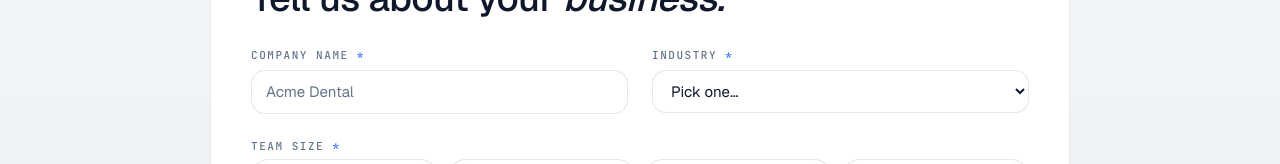
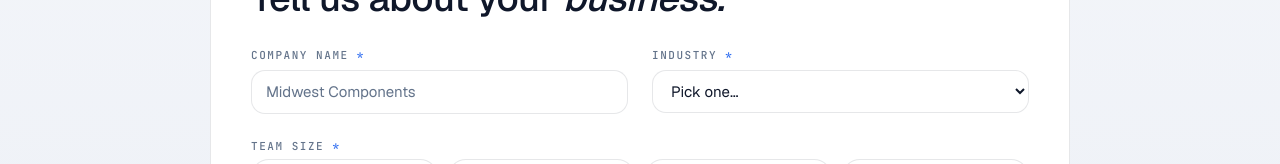
Before and after one commit to doyledettro-maker/firmcraft-site, a Next.js app: page /onboard in a window 1280 px wide. Shown: the part 634-798 px from the top of the page. Built offline with nearby package versions, Linux system fonts and the light colour scheme.

Commit message:
Soften Firmcraft customer scale qualifier

```diff
--- a/src/app/onboard/OnboardForm.tsx
+++ b/src/app/onboard/OnboardForm.tsx
@@ -663,7 +663,7 @@ function Step1({
             autoComplete="organization"
             required
             className={inputClass}
-            placeholder="Acme Dental"
+            placeholder="Midwest Components"
           />
         </Field>
         <Field label="Industry" htmlFor="industry" required>
--- a/src/app/page.tsx
+++ b/src/app/page.tsx
@@ -58,7 +58,7 @@ const distinctions = [
 ]
 
 const fit = [
-  ['Revenue', '10 million and above'],
+  ['Scale', 'Established operating business'],
   ['Headcount', '50 to 1,500 employees'],
   [
     'Systems',
--- a/src/app/support/SupportForm.tsx
+++ b/src/app/support/SupportForm.tsx
@@ -156,7 +156,7 @@ export function SupportForm() {
             autoComplete="organization"
             required
             className={inputClass}
-            placeholder="Acme Dental"
+            placeholder="Midwest Components"
           />
         </Field>
       </div>
--- a/src/components/ContactForm.tsx
+++ b/src/components/ContactForm.tsx
@@ -145,7 +145,7 @@ export function ContactForm({
             onChange={(e) => update('company', e.target.value)}
             autoComplete="organization"
             className={inputClass}
-            placeholder="Acme Dental"
+            placeholder="Midwest Components"
           />
         </Field>
         <Field label="Phone" htmlFor="phone" optional>
```
